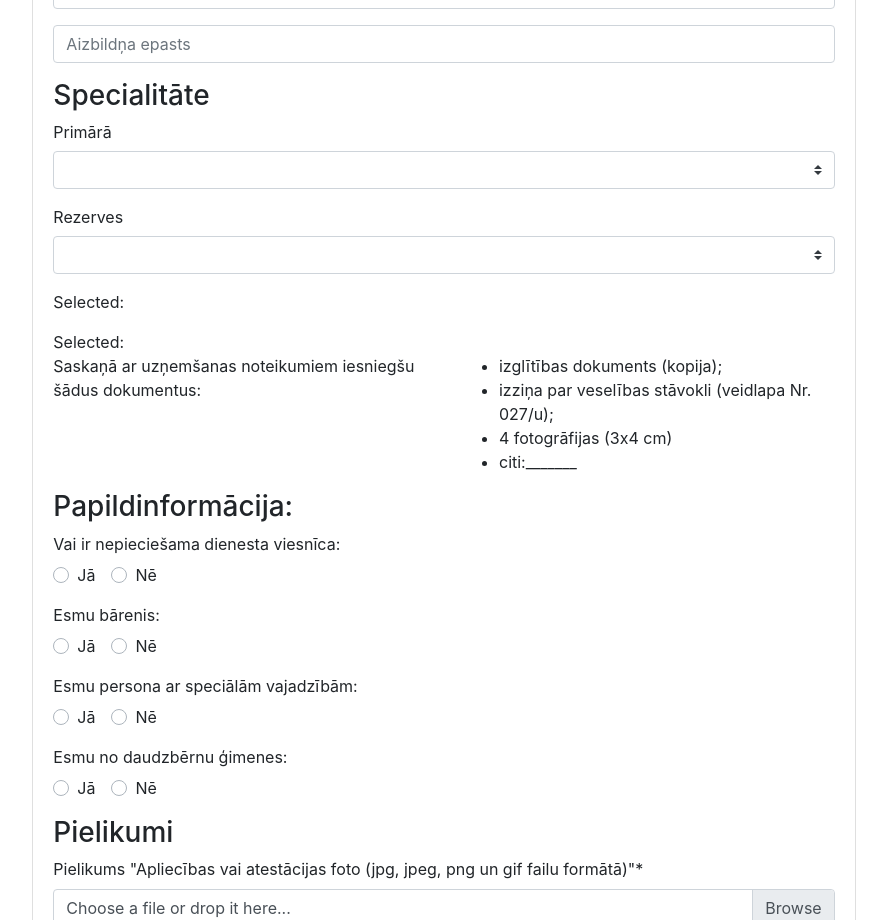
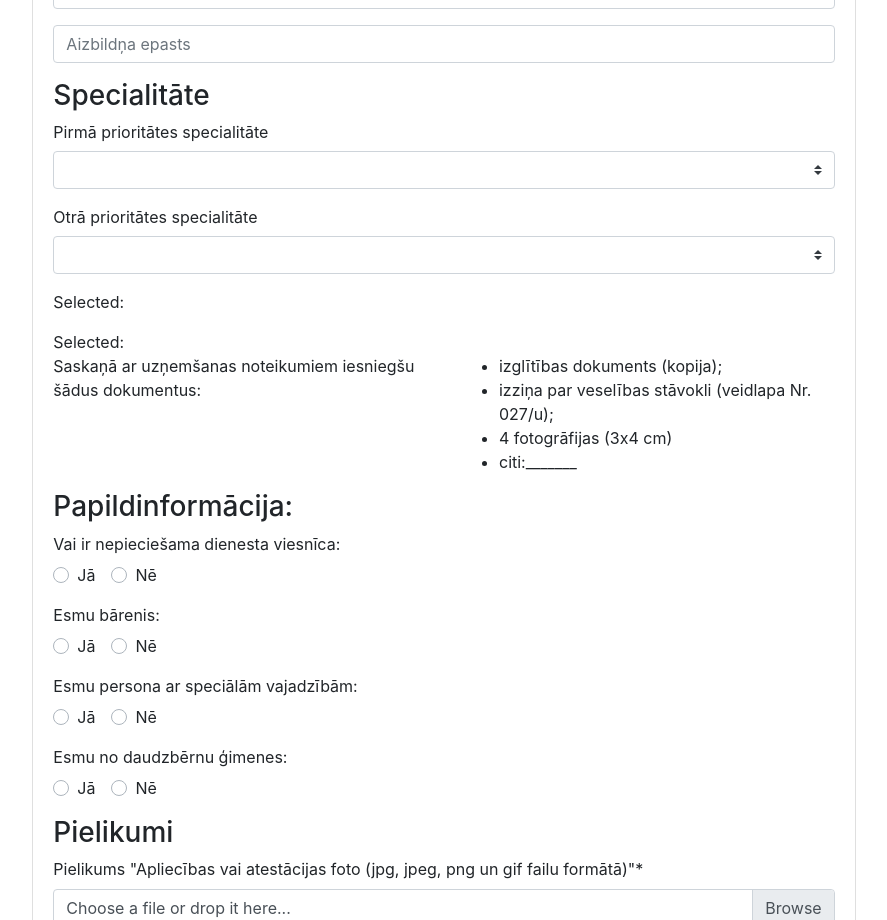
Before and after one commit to rvtprog-kval-21/D4-3-Kaspars-Baldins-Uznemsanas-Sistema, a Vue app in the folder vue/: page /iesniegums in a window 1280 px wide. Shown: the part 2460-3380 px from the top of the page, without its empty margins (196-1083 px from the left). Built offline with nearby package versions, Linux system fonts and the light colour scheme.

Commit message:
Iesniegums

```diff
--- a/vue/src/views/iesniegums.vue
+++ b/vue/src/views/iesniegums.vue
@@ -277,10 +277,10 @@
               <h3>Specialitāte</h3>
 
               <div>
-                <b-form-group label="Primārā" >
+                <b-form-group label="Pirmā prioritātes specialitāte" >
                   <b-form-select v-model="form.speciality.primary" :options="options"></b-form-select>
                 </b-form-group>
-                <b-form-group label="Rezerves">
+                <b-form-group label="Otrā prioritātes specialitāte">
                   <b-form-select v-model="form.speciality.secondary" :options="options"></b-form-select>
                 </b-form-group>
 
```
